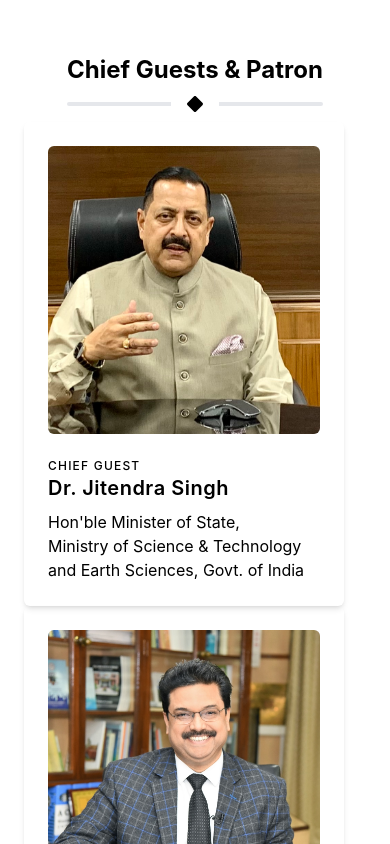
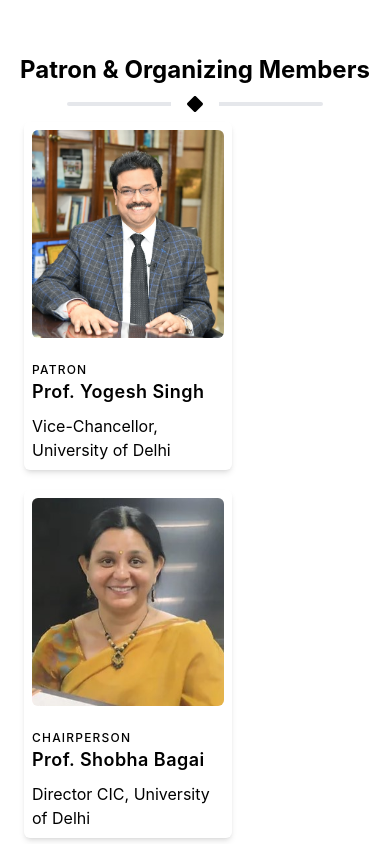
Before and after one commit to Vivekumar08/cic-conference, a React (Create React App) app: page / in a window 390 px wide. Shown: the part 2680-3524 px from the top of the page. Built offline with nearby package versions, Linux system fonts and the light colour scheme; the HTML template or start-up script is replaced by a standard one; a web font is replaced by a local one.

Commit message:
speakers update

```diff
--- a/src/Pages/Speakers.jsx
+++ b/src/Pages/Speakers.jsx
@@ -6,6 +6,20 @@
 import jitendra from "../Assets/Union-Minister-Jitendra-Singh.jpg";
 import shobha from "../Assets/Shobha_Bagai.jpg";
 import { Tree, TreeNode } from "react-organizational-chart";
+
+//Speakers
+import jitender from "../Assets/speakers/jitender.jpg";
+import dinesh_Prashad from "../Assets/speakers/dinesh_Prashad.jpg";
+import balram from "../Assets/speakers/Balram_Pani.jpg";
+import dinesh_singh from "../Assets/speakers/Dinesh_Singh.jpg";
+import rajive from "../Assets/speakers/Rajive_Kumar.jpg";
+import vinit from "../Assets/speakers/Vinit_Joshi.jpg";
+import saroj from "../Assets/speakers/Saroj_sharma.jpg";
+import nikhil_pant from "../Assets/speakers/Nikhil_pant.jpg";
+import per_arne from "../Assets/speakers/Per_Arne_Winkstron.jpg";
+import sonam_wangchuk from "../Assets/speakers/Sonam_Wangchuk.jpg";
+import anirbun from "../Assets/speakers/Anirbun.jpg";
+import alok_nikhil from "../Assets/speakers/Alok_Nikhil_Jha.jpg";
 
 import { Speaker } from "../Content";
 import styled from "@emotion/styled";
@@ -19,7 +33,7 @@
   return (
     <div className="h-fit flex flex-col md:mt-12" id="speakers">
       <div className="font-bold md:text-4xl text-2xl justify-center flex mt-16">
-        Chief Guests & Patron
+        Patron & Organizing Members
       </div>
       <div class="inline-flex items-center justify-center w-full">
         <hr class="w-64 h-1 my-4 bg-gray-200 border-0 rounded dark:bg-gray-700" />
@@ -27,37 +41,18 @@
           <FontAwesomeIcon icon={faDiamond} />
         </div>
       </div>
-      <div className="flex md:flex-row ml-6 md:ml-0 justify-center flex-col ">
-        <div className="max-w-xs p-6 rounded-md shadow-md dark:bg-gray-900 dark:text-gray-50">
-          <img
-            src={jitendra}
-            alt=""
-            className="object-cover object-center w-full rounded-md h-72 dark:bg-gray-500"
-          />
-          <div className="mt-6 mb-2">
-            <span className="block text-xs font-medium tracking-widest uppercase dark:text-blue-400">
-              Chief Guest
-            </span>
-            <h2 className="text-xl font-semibold tracking-wide">
-              Dr. Jitendra Singh
-            </h2>
-          </div>
-          <p className="dark:text-gray-100">
-            Hon'ble Minister of State, <br /> Ministry of Science & Technology
-            and Earth Sciences, Govt. of India
-          </p>
-        </div>
-        <div className="max-w-xs p-6 rounded-md shadow-md dark:bg-gray-900 dark:text-gray-50">
+      <div className="flex sm:flex-row ml-6 gap-5 md:ml-0 justify-center flex-col ">
+        <div className="w-52 h-3/4 p-2 rounded-md shadow-md dark:bg-gray-900 dark:text-gray-50">
           <img
             src={yogesh}
             alt=""
-            className="object-cover object-center w-full rounded-md h-72 dark:bg-gray-500"
+            className="object-cover object-center  aspect-square  rounded-md h-52 dark:bg-gray-500"
           />
           <div className="mt-6 mb-2">
             <span className="block text-xs font-medium tracking-widest uppercase dark:text-blue-400">
               Patron
             </span>
-            <h2 className="text-xl font-semibold tracking-wide">
+            <h2 className="text-lg font-semibold tracking-wide">
               Prof. Yogesh Singh
             </h2>
           </div>
@@ -65,17 +60,17 @@
             Vice-Chancellor, University of Delhi
           </p>
         </div>
-        <div className="max-w-xs p-6 rounded-md shadow-md dark:bg-gray-900 dark:text-gray-50">
+        <div className="w-52 h-3/4  p-2 rounded-md shadow-md dark:bg-gray-900 dark:text-gray-50">
           <img
             src={shobha}
             alt=""
-            className="object-cover object-center w-full rounded-md h-72 dark:bg-gray-500"
+            className="object-cover object-center aspect-square rounded-md h-52 dark:bg-gray-500"
           />
           <div className="mt-6 mb-2">
             <span className="block text-xs font-medium tracking-widest uppercase dark:text-blue-400">
               Chairperson
             </span>
-            <h2 className="text-xl font-semibold tracking-wide">
+            <h2 className="text-lg font-semibold tracking-wide">
               Prof. Shobha Bagai
             </h2>
           </div>
@@ -93,7 +88,7 @@
           <FontAwesomeIcon icon={faDiamond} />
         </div>
       </div>
-      <div className="w-4/5 ml-auto mr-auto flex gap-4 py-2 mt-8 overflow-x-auto h-80">
+      {/* <div className="w-4/5 ml-auto mr-auto flex gap-4 py-2 mt-8 overflow-x-auto h-80">
         {Speaker.map((title, i) => {
           return (
             <>
@@ -119,8 +114,8 @@
             </>
           );
         })}
-      </div>
-      <div>
+      </div> */}
+      <div className="my-2 py-2">
         <Tree
           lineWidth={"2px"}
           lineColor={"green"}
@@ -129,12 +124,56 @@
         >
           <TreeNode label={<StyledNode>Keynote Speaker</StyledNode>}>
             <TreeNode
-              label={<StyledNode>Prof. Dinesh Prashad Saklani</StyledNode>}
+              label={
+                <StyledNode>
+                  <img
+                    className=" h-48 aspect-square rounded-md object-cover object-center dark:bg-gray-500"
+                    src={dinesh_Prashad}
+                    alt={"Prof. Dinesh Prashad Saklani"}
+                  />
+                  <a
+                    href={
+                      "https://ncert.nic.in/pdf/biodata/Biodata_Prof_D_P_Saklani.pdf"
+                    }
+                    target="_blank"
+                    rel="noopener noreferrer"
+                  >
+                    <h1 className="flex justify-center text-sm md:text-sm font-bold ">
+                      {"Prof. Dinesh Prashad Saklani"}
+                    </h1>
+                    <p className="text-xs text-justify text-blue-800 font-semibold flex justify-center">
+                      {"Director, NCERT, Delhi"}
+                    </p>
+                  </a>
+                </StyledNode>
+              }
             />
           </TreeNode>
           <TreeNode label={<StyledNode>Chief Guest</StyledNode>}>
             <TreeNode
-              label={<StyledNode>Dr.Jitendra Singh</StyledNode>}
+              label={
+                <StyledNode className="w-48 ">
+                  <img
+                    className=" h-48 aspect-square rounded-md object-cover object-center dark:bg-gray-500"
+                    src={jitender}
+                    alt={"Dr.Jitendra Singh"}
+                  />
+                  <a
+                    href={"https://www.moes.gov.in/about-us/Meet-our-Minister"}
+                    target="_blank"
+                    rel="noopener noreferrer"
+                  >
+                    <h1 className="flex justify-center text-sm md:text-sm font-bold ">
+                      {"Dr.Jitendra Singh"}
+                    </h1>
+                    <p className="text-xs text-justify text-blue-800 font-semibold flex justify-center">
+                      {
+                        "Minister of State, Ministry of Science & Tech, Government of India"
+                      }
+                    </p>
+                  </a>
+                </StyledNode>
+              }
             ></TreeNode>
           </TreeNode>
           <TreeNode label={<StyledNode>Presided by</StyledNode>}></TreeNode>
@@ -146,7 +185,29 @@
           lineBorderRadius={"10px"}
           label={<StyledNode>Plenary Speakers</StyledNode>}
         >
-          <TreeNode label={<StyledNode>Prof. Dinesh Singh</StyledNode>}>
+          <TreeNode
+            label={
+              <StyledNode className="w-48">
+                <img
+                  className=" h-48 aspect-square rounded-md object-cover object-center dark:bg-gray-500"
+                  src={dinesh_singh}
+                  alt={"Prof. Dinesh Singh"}
+                />
+                <a
+                  href={"http://www.du.ac.in/hi/uploads/du/Faculty%20CV/Math_Dinesh_Singh.pdf"}
+                  target="_blank"
+                  rel="noopener noreferrer"
+                >
+                  <h1 className="flex justify-center text-sm md:text-sm font-bold ">
+                    {"Prof. Dinesh Singh"}
+                  </h1>
+                  <p className="text-xs text-justify text-blue-800 font-semibold flex justify-center">
+                    {"Former Vice Chancellor, University of Delhi"}
+                  </p>
+                </a>
+              </StyledNode>
+            }
+          >
             {/* <TreeNode label={<StyledNode>Grand Child</StyledNode>} /> */}
           </TreeNode>
           <TreeNode
```
